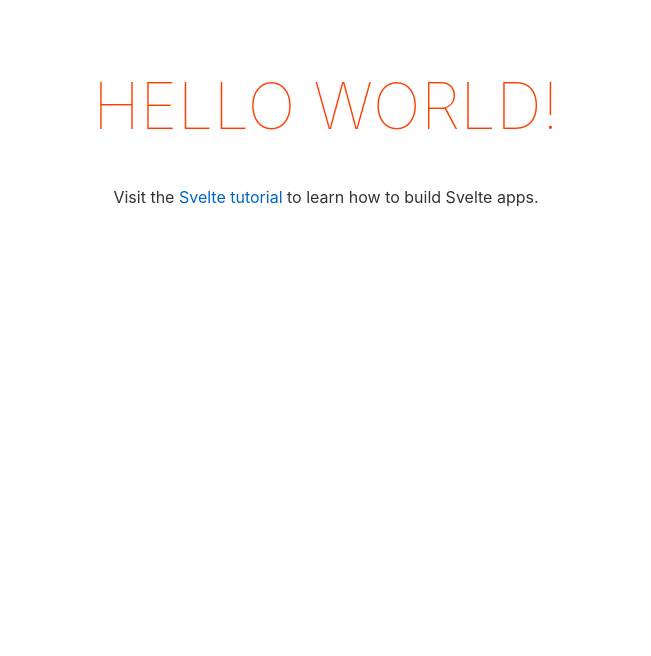
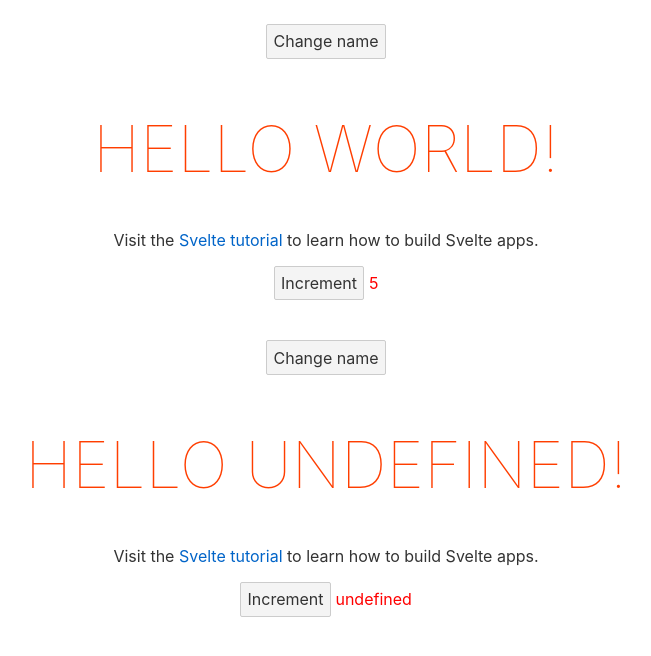
Before and after one commit to alvarofelipe12/search-movies, a Svelte app: page / in a window 1280 px wide. Shown: the top 656 px of the page, without its empty margins (314-965 px from the left). Built offline with nearby package versions, Linux system fonts and the light colour scheme.

Commit message:
Component and state
- Create a new component.
- Handle states and props.

```diff
--- a/src/App.svelte
+++ b/src/App.svelte
@@ -1,30 +1,8 @@
 <script>
-	export let name;
+    import Counter from './Counter.svelte'
+    export let initialCounter;
+    export let name;
 </script>
 
-<main>
-	<h1>Hello {name}!</h1>
-	<p>Visit the <a href="https://svelte.dev/tutorial">Svelte tutorial</a> to learn how to build Svelte apps.</p>
-</main>
-
-<style>
-	main {
-		text-align: center;
-		padding: 1em;
-		max-width: 240px;
-		margin: 0 auto;
-	}
-
-	h1 {
-		color: #ff3e00;
-		text-transform: uppercase;
-		font-size: 4em;
-		font-weight: 100;
-	}
-
-	@media (min-width: 640px) {
-		main {
-			max-width: none;
-		}
-	}
-</style>
+<Counter initialCounter={initialCounter} name={name}/>
+<Counter />
--- /dev/null
+++ b/src/Counter.svelte
@@ -0,0 +1,48 @@
+<script>
+	export let name;
+    export let initialCounter;
+    export let counter = 0;
+    counter = initialCounter;
+
+    function handleClick() {
+        name = 'other name';
+    }
+
+    function counterHandleClick() {
+        counter++;
+    }
+</script>
+
+<main>
+    <button on:click="{handleClick}">Change name</button>
+	<h1>Hello {name}!</h1>
+	<p>Visit the <a href="https://svelte.dev/tutorial">Svelte tutorial</a> to learn how to build Svelte apps.</p>
+    <button on:click="{counterHandleClick}">Increment</button>
+    <span>{counter}</span>
+</main>
+
+<style>
+	main {
+		text-align: center;
+		padding: 1em;
+		max-width: 240px;
+		margin: 0 auto;
+	}
+
+	h1 {
+		color: #ff3e00;
+		text-transform: uppercase;
+		font-size: 4em;
+		font-weight: 100;
+	}
+
+    span {
+        color: red;
+    }
+
+	@media (min-width: 640px) {
+		main {
+			max-width: none;
+		}
+	}
+</style>
--- a/src/main.js
+++ b/src/main.js
@@ -3,7 +3,8 @@ import App from './App.svelte';
 const app = new App({
 	target: document.body,
 	props: {
-		name: 'world'
+		name: 'world',
+        initialCounter: 5
 	}
 });
 
```
